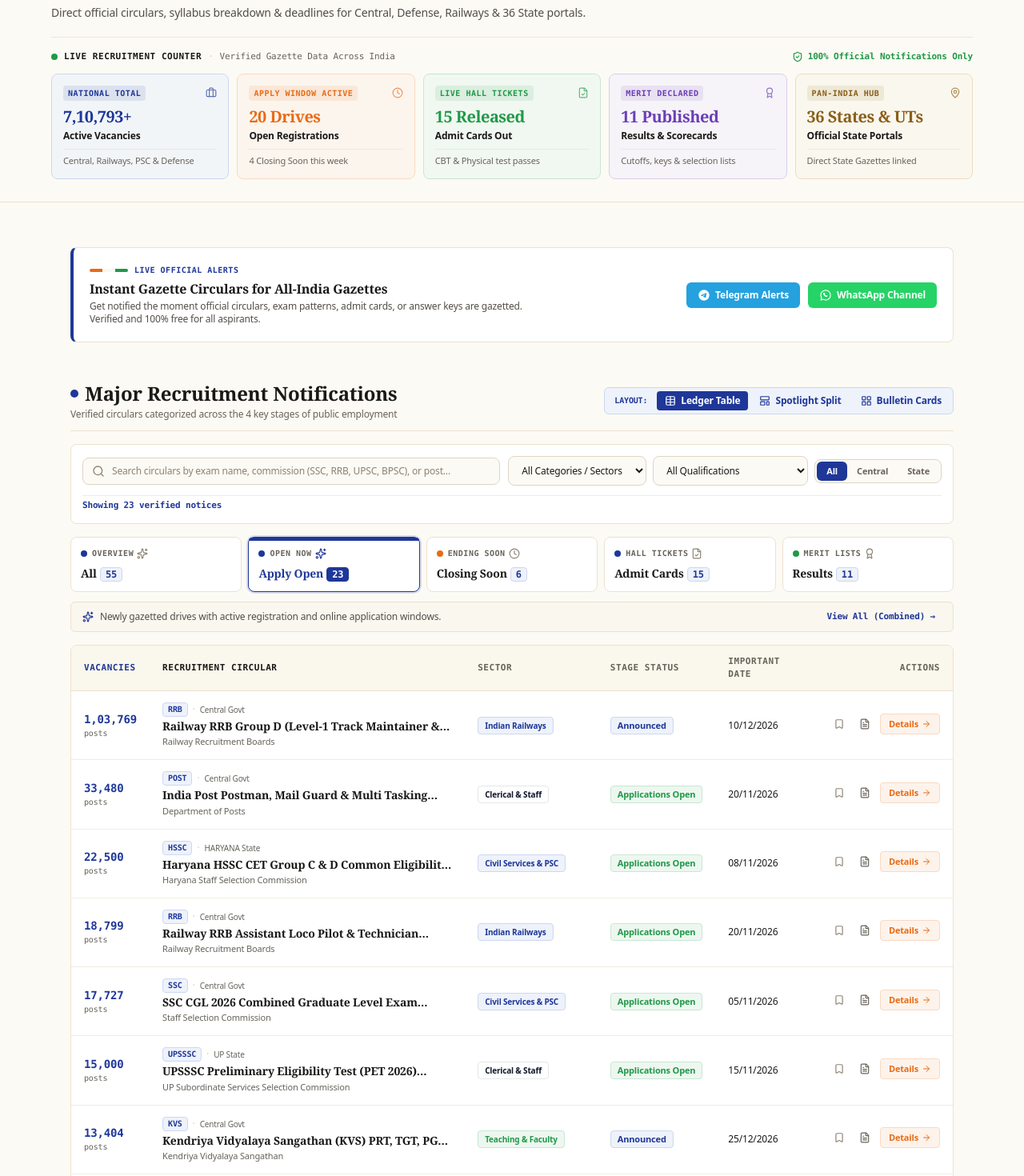
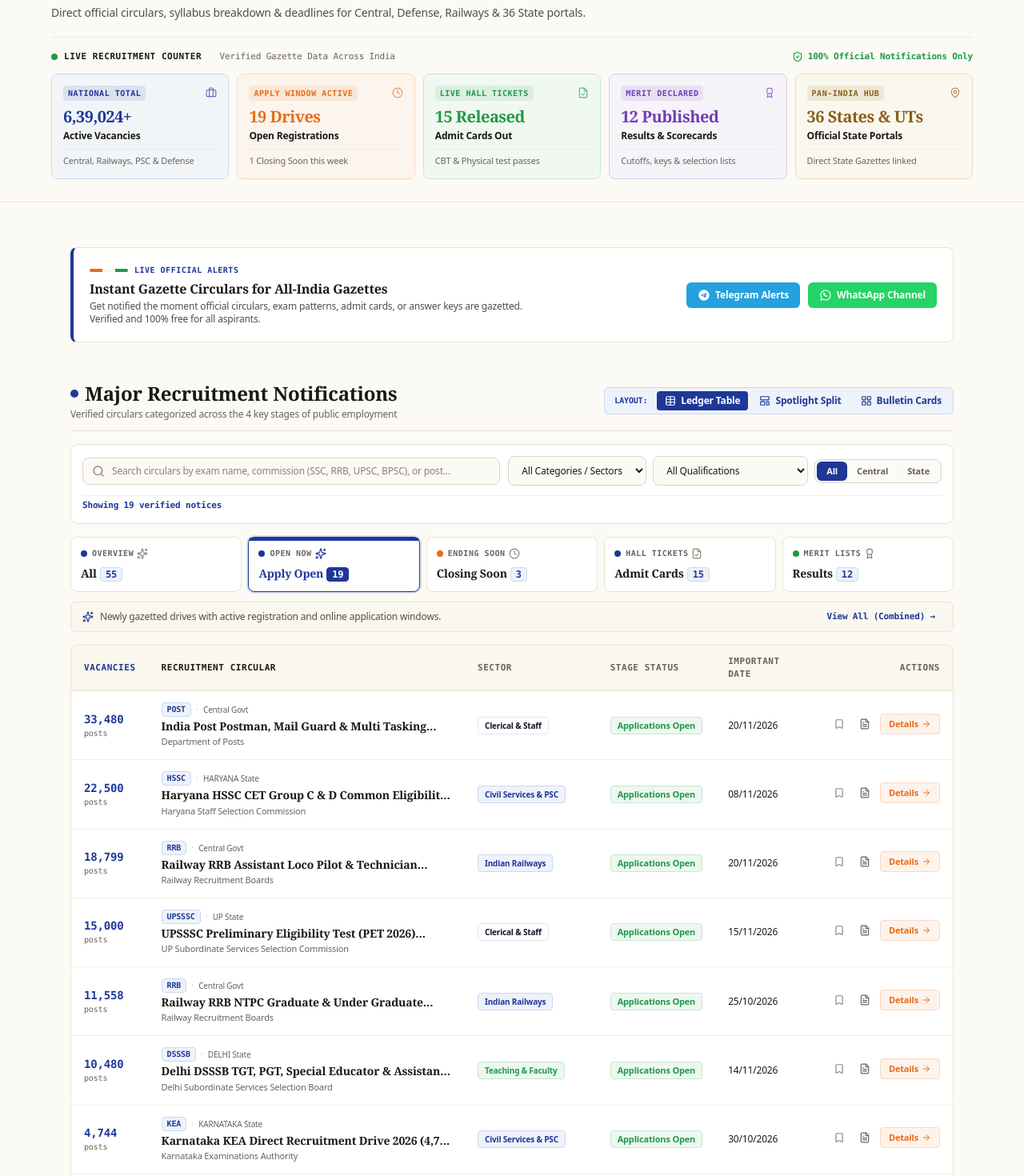
Before and after one commit to jawadhafeez171/indiajobnotice, a Next.js app: page / in a window 1280 px wide. Shown: the part 240-1710 px from the top of the page at 80% size. Built offline with nearby package versions, Linux system fonts and the light colour scheme.

Commit message:
fix(credibility): enforce automatic date-based status rule, fix historical recruitment cycles, clean outdated URLs, and server-render hero counters

```diff
--- a/src/components/home/HeroCounterDeck.tsx
+++ b/src/components/home/HeroCounterDeck.tsx
@@ -1,6 +1,6 @@
 "use client";
 
-import React, { useState, useEffect } from "react";
+import React from "react";
 import Link from "next/link";
 import { cn } from "@/lib/utils";
 import {
@@ -24,38 +24,6 @@
   statesCount?: number;
 }
 
-/**
- * Animated counter hook using requestAnimationFrame with smooth easeOutExpo easing
- */
-function useAnimatedCounter(targetValue: number, duration: number = 1400) {
-  const [count, setCount] = useState(0);
-
-  useEffect(() => {
-    let startTime: number | null = null;
-    let animationFrameId: number;
-
-    const step = (timestamp: number) => {
-      if (!startTime) startTime = timestamp;
-      const progress = Math.min((timestamp - startTime) / duration, 1);
-      // easeOutExpo curve for smooth finish
-      const easeProgress = progress === 1 ? 1 : 1 - Math.pow(2, -10 * progress);
-      const current = Math.floor(easeProgress * targetValue);
-      setCount(current);
-
-      if (progress < 1) {
-        animationFrameId = requestAnimationFrame(step);
-      } else {
-        setCount(targetValue);
-      }
-    };
-
-    animationFrameId = requestAnimationFrame(step);
-    return () => cancelAnimationFrame(animationFrameId);
-  }, [targetValue, duration]);
-
-  return count;
-}
-
 export function HeroCounterDeck({
   totalVacancies,
   openApplicationsCount,
@@ -64,17 +32,12 @@
   resultsCount,
   statesCount = 36,
 }: HeroCounterDeckProps) {
-  const animatedVacancies = useAnimatedCounter(totalVacancies, 1600);
-  const animatedOpen = useAnimatedCounter(openApplicationsCount, 1100);
-  const animatedAdmitCards = useAnimatedCounter(admitCardsCount, 1200);
-  const animatedResults = useAnimatedCounter(resultsCount, 1300);
-
   const stats = [
     {
       id: "vacancies",
       href: "#major-recruitments",
       badge: "National Total",
-      value: animatedVacancies.toLocaleString("en-IN") + "+",
+      value: totalVacancies.toLocaleString("en-IN") + "+",
       label: "Active Vacancies",
       subtext: "Central, Railways, PSC & Defense",
       icon: Briefcase,
@@ -88,7 +51,7 @@
       id: "open-apps",
       href: "#apply-open",
       badge: "Apply Window Active",
-      value: `${animatedOpen} Drives`,
+      value: `${openApplicationsCount} Drives`,
       label: "Open Registrations",
       subtext: `${closingSoonCount} Closing Soon this week`,
       icon: Clock,
@@ -102,7 +65,7 @@
       id: "admit-cards",
       href: "#admit-cards",
       badge: "Live Hall Tickets",
-      value: `${animatedAdmitCards} Released`,
+      value: `${admitCardsCount} Released`,
       label: "Admit Cards Out",
       subtext: "CBT & Physical test passes",
       icon: FileCheck,
@@ -116,7 +79,7 @@
       id: "results",
       href: "#results",
       badge: "Merit Declared",
-      value: `${animatedResults} Published`,
+      value: `${resultsCount} Published`,
       label: "Results & Scorecards",
       subtext: "Cutoffs, keys & selection lists",
       icon: Award,
--- a/src/components/jobs/MajorRecruitmentsSection.tsx
+++ b/src/components/jobs/MajorRecruitmentsSection.tsx
@@ -177,11 +177,11 @@
   const matchesStatus = (job: JobNotification, cat: StatusCategoryKey): boolean => {
     switch (cat) {
       case "APPLY_OPEN":
-        return job.status === "APPLY_OPEN" || job.status === "UPCOMING";
+        return job.status === "APPLY_OPEN" || job.status === "LAST_DATE_NEAR";
       case "CLOSING_SOON": {
         if (job.status === "LAST_DATE_NEAR") return true;
         const days = getDaysRemaining(job.applicationEndDate);
-        return days > 0 && days <= 10;
+        return days > 0 && days <= 7;
       }
       case "ADMIT_CARD":
         return job.status === "ADMIT_CARD_OUT";
--- a/src/data/jobs.ts
+++ b/src/data/jobs.ts
@@ -67,7 +67,62 @@
   vacancies: number;
 }
 
-export const SAMPLE_JOBS: JobNotification[] = [
+/**
+ * Automatically computes and enforces the lifecycle status of a notification
+ * based on current date, application windows, and published milestones.
+ * Prevents expired jobs from ever showing as active or open.
+ */
+export function computeJobStatus(
+  job: {
+    status: JobStatus;
+    applicationStartDate?: string;
+    applicationEndDate?: string;
+    admitCardDate?: string;
+    examDate?: string;
+    resultDate?: string;
+  },
+  referenceDateStr: string = "2026-10-18"
+): JobStatus {
+  // If result is officially declared, preserve RESULT_OUT
+  if (job.status === "RESULT_OUT") return "RESULT_OUT";
+  // If admit card / exam city slip is out, preserve ADMIT_CARD_OUT
+  if (job.status === "ADMIT_CARD_OUT") return "ADMIT_CARD_OUT";
+
+  const todayStr = referenceDateStr;
+
+  if (job.applicationEndDate) {
+    if (job.applicationEndDate < todayStr) {
+      // The application deadline has passed. It cannot be open or upcoming.
+      return "APPLICATIONS_CLOSED";
+    }
+  }
+
+  if (job.applicationStartDate) {
+    if (job.applicationStartDate > todayStr) {
+      // Registration start date is in the future
+      return "UPCOMING";
+    }
+  }
+
+  // Application is currently active
+  if (job.applicationEndDate) {
+    const end = new Date(job.applicationEndDate + "T23:59:59Z").getTime();
+    const ref = new Date(todayStr + "T00:00:00Z").getTime();
+    const diffDays = Math.ceil((end - ref) / (1000 * 60 * 60 * 24));
+    if (diffDays <= 7 && diffDays >= 0) {
+      return "LAST_DATE_NEAR";
+    }
+    return "APPLY_OPEN";
+  }
+
+  return job.status;
+}
+
+export function getEffectiveJobStatus(job: JobNotification): JobStatus {
+  return computeJobStatus(job);
+}
+
+const RAW_SAMPLE_JOBS: JobNotification[] = [
   // ==========================================
   // CENTRAL GOVERNMENT RECRUITMENT NOTIFICATIONS
   // ==========================================
@@ -108,8 +163,8 @@
   {
     id: "ssc-cgl-2026",
     slug: "ssc-cgl-recruitment-2026",
-    title: "SSC CGL 2026 Combined Graduate Level Exam (17,727 Posts)",
-    shortTitle: "SSC CGL 2026 Group B & C",
+    title: "SSC CGL 2024-25 Combined Graduate Level Exam (17,727 Posts) - Tier 1 Result & Tier 2 Schedule",
+    shortTitle: "SSC CGL 2024-25 (17,727 Posts)",
     organization: "Staff Selection Commission",
     orgShortCode: "SSC",
     stateSlug: "central",
@@ -121,18 +176,20 @@
     maxAge: 32,
     ageRelaxation: "OBC: 3 Years | SC/ST: 5 Years | PwD: 10 Years",
     salary: "Pay Level 4 to Level 8 (₹25,500 to ₹1,51,100)",
-    applicationStartDate: "2026-10-01",
-    applicationEndDate: "2026-11-05",
-    examDate: "December 2026 (Tier-1 CBT)",
-    status: "APPLY_OPEN",
+    applicationStartDate: "2024-06-24",
+    applicationEndDate: "2024-07-27",
+    examDate: "Tier-2 CBT in January 2025",
+    admitCardDate: "December 2024",
+    resultDate: "Tier-1 Result Declared",
+    status: "RESULT_OUT",
     officialPdfUrl: "https://ssc.gov.in",
-    applyOnlineUrl: "https://ssc.gov.in/portal/apply",
+    applyOnlineUrl: "https://ssc.gov.in",
     applicationFee: { ur_obc_ews: 100, sc_st: 0, female_or_pwd: 0 },
     selectionProcess: ["Tier 1 CBT Exam", "Tier 2 Computer Exam", "Document Verification & Medical"],
     keyHighlights: [
-      "17,727 Vacancies across Income Tax Inspector, Central Excise, ASO in MEA, ED, and Auditor posts",
-      "Tier 1 qualifying in nature with negative marking of 0.50",
-      "One-Time Registration (OTR) mandatory on new SSC portal",
+      "Official 17,727 Vacancies under SSC CGL 2024 Notice F. No. HQ-PPI03/11/2024-PP_1",
+      "Tier-1 written scorecards and cut-off marks officially published on ssc.gov.in",
+      "Shortlisted candidates eligible for Tier-2 examination across Inspector, ASO and Auditor posts",
     ],
     syllabusSummary: "Tier-1: General Intelligence (50 marks), General Awareness (50 marks), Quantitative Aptitude (50 marks), English Comprehension (50 marks). Total 200 marks, 60 minutes.",
     viewsCount: 98400,
@@ -141,8 +198,8 @@
   {
     id: "ssc-gd-constable-2026",
     slug: "ssc-gd-constable-recruitment-2026",
-    title: "SSC GD Constable in BSF, CISF, CRPF, SSB, ITBP, AR & SSF (39,481 Posts)",
-    shortTitle: "SSC GD Constable 39,481 Posts",
+    title: "SSC GD Constable in CAPFs & Assam Rifles (2024-25 Drive - 39,481 Posts)",
+    shortTitle: "SSC GD Constable (39,481 Posts)",
     organization: "Staff Selection Commission",
     orgShortCode: "SSC",
     stateSlug: "central",
@@ -154,18 +211,18 @@
     maxAge: 23,
     ageRelaxation: "OBC: 3 Years | SC/ST: 5 Years | Ex-Servicemen: 3 Years after deduction of military service",
     salary: "Pay Level 3 (₹21,700 to ₹69,100) for all General Duty Constables",
-    applicationStartDate: "2026-09-05",
-    applicationEndDate: "2026-10-14",
-    examDate: "January - February 2027",
+    applicationStartDate: "2024-09-05",
+    applicationEndDate: "2024-10-14",
+    examDate: "January - February 2025 (CBT)",
     status: "APPLICATIONS_CLOSED",
     officialPdfUrl: "https://ssc.gov.in",
     applyOnlineUrl: "https://ssc.gov.in",
     applicationFee: { ur_obc_ews: 100, sc_st: 0, female_or_pwd: 0 },
     selectionProcess: ["Computer Based Examination (CBE 160 Marks)", "Physical Standard Test (PST)", "Physical Efficiency Test (PET Run)", "Detailed Medical Examination (DME)"],
     keyHighlights: [
-      "Online registration closed on 14 October 2026; Application correction window active on ssc.gov.in",
-      "39,481 Vacancies across 7 Central Armed Police Forces (CAPFs) & Assam Rifles",
-      "Computer Based Examination (CBE) scheduled for January - February 2027 in 13 languages",
+      "Official notification for 39,481 vacancies across BSF, CISF, CRPF, SSB, ITBP, AR & SSF",
+      "Online registration closed on 14 October 2024; CBT exam scheduled for early 2025 across national centers",
+      "Computer Based Examination (CBE) conducted in English, Hindi and 13 regional languages",
     ],
     syllabusSummary: "80 Questions, 160 Marks (60 minutes): General Intelligence & Reasoning (20 Qs, 40 M), General Knowledge (20 Qs, 40 M), Elementary Mathematics (20 Qs, 40 M), English/Hindi (20 Qs, 40 M). Negative marking: 0.25 marks.",
     viewsCount: 135000,
@@ -206,14 +263,14 @@
   {
     id: "rrb-group-d-2026",
     slug: "railway-rrb-group-d-level-1-recruitment-2026",
-    title: "Railway RRB Group D (Level-1 Track Maintainer & Pointsman) 1,03,769 Posts",
-    shortTitle: "RRB Group D (Level-1 Posts)",
+    title: "Railway RRB Group D (Level-1 Track Maintainer & Pointsman - 32,000+ Posts Expected)",
+    shortTitle: "RRB Group D (32,000+ Expected)",
     organization: "Railway Recruitment Boards",
     orgShortCode: "RRB",
     stateSlug: "central",
     isCentral: true,
     category: "Railways",
-    totalVacancies: 103769,
+    totalVacancies: 32000,
     qualifications: ["10th High School Pass OR ITI from NCVT/SCVT"],
     minAge: 18,
     maxAge: 33,
@@ -228,9 +285,9 @@
     applicationFee: { ur_obc_ews: 500, sc_st: 250, female_or_pwd: 250 },
     selectionProcess: ["Computer Based Test (CBT 100 Marks)", "Physical Efficiency Test (PET)", "Document Verification & Medical Examination"],
     keyHighlights: [
-      "1,03,769 Vacancies across 16 Railway Zonal divisions in India",
-      "PET Male: Carry 35 kg weight for 100m in 2 minutes + 1000m run in 4 min 15 sec",
-      "Fee Refund: ₹400 refunded to general candidates on appearing in CBT",
+      "Tentative ~32,000+ vacancies under the Ministry of Railways Annual Recruitment Calendar",
+      "Level-1 posts for Track Maintainer Grade IV, Pointsman, and Assistant Workshop across 16 Zonal Railways",
+      "Computer Based Test (CBT) followed by physical efficiency test (PET)",
     ],
     syllabusSummary: "General Science (25 Qs), Mathematics (25 Qs), General Intelligence & Reasoning (30 Qs), General Awareness & Current Affairs (20 Qs). Total 100 Qs, 90 mins.",
     viewsCount: 165000,
@@ -463,7 +520,7 @@
   {
     id: "upsc-capf-ac-2026",
     slug: "upsc-capf-assistant-commandant-recruitment-2026",
-    title: "UPSC Central Armed Police Forces Assistant Commandant (CAPF AC Exam 2026)",
+    title: "UPSC Central Armed Police Forces Assistant Commandant (CAPF AC Exam 2026 - Applications Closed)",
     shortTitle: "UPSC CAPF AC (506 Posts)",
     organization: "Union Public Service Commission",
     orgShortCode: "UPSC",
@@ -479,7 +536,7 @@
     applicationStartDate: "2026-04-24",
     applicationEndDate: "2026-05-14",
     examDate: "August 2026",
-    status: "UPCOMING",
+    status: "APPLICATIONS_CLOSED",
     officialPdfUrl: "https://upsc.gov.in",
     applyOnlineUrl: "https://upsconline.nic.in",
     applicationFee: { ur_obc_ews: 200, sc_st: 0, female_or_pwd: 0 },
@@ -591,8 +648,8 @@
   {
     id: "ibps-clerk-2026",
     slug: "ibps-clerk-crp-clerk-xiv-recruitment-2026",
-    title: "IBPS Clerk XIV Recruitment in 11 Public Sector Banks (6,128 Posts)",
-    shortTitle: "IBPS Clerk XIV Examination",
+    title: "IBPS Clerk XIV (CRP Clerks-XIV 2024-25) 6,128 Posts Mains Scorecard & Allotment",
+    shortTitle: "IBPS Clerk XIV (6,128 Posts)",
     organization: "Institute of Banking Personnel Selection",
     orgShortCode: "IBPS",
     stateSlug: "central",
@@ -614,8 +671,9 @@
     applicationFee: { ur_obc_ews: 850, sc_st: 175 },
     selectionProcess: ["Online Preliminary Examination (100 Marks)", "Online Main Examination (200 Marks)"],
     keyHighlights: [
-      "Provisional allotment to Bank of India, PNB, Central Bank, Union Bank, Indian Bank",
-      "Single common clerical exam for all national public sector banks",
+      "Official 6,128 Clerical Cadre vacancies across 11 Public Sector Banks under CRP Clerks-XIV",
+      "Provisional allotment and state-wise cutoffs published on ibps.in",
+      "Single national examination for clerical cadre across participating banks",
     ],
     syllabusSummary: "Mains: General/Financial Awareness (50 Qs, 50M), General English (40 Qs, 40M), Reasoning & Computer (50 Qs, 60M), Quantitative Aptitude (50 Qs, 50M). Total 190 Qs, 200 marks, 160 minutes.",
     viewsCount: 44200,
@@ -640,8 +698,8 @@
     applicationEndDate: "2026-08-16",
     examDate: "Phase-II: 19 October 2026",
     status: "ADMIT_CARD_OUT",
-    officialPdfUrl: "https://www.rbi.org.in",
-    applyOnlineUrl: "https://ibpsonline.ibps.in/rbiojul24/",
+    officialPdfUrl: "https://opportunities.rbi.org.in",
+    applyOnlineUrl: "https://opportunities.rbi.org.in",
     applicationFee: { ur_obc_ews: 850, sc_st: 100 },
     selectionProcess: ["Phase-I Online Examination (200 Marks)", "Phase-II Online Objective & Descriptive (300 Marks)", "Interview (75 Marks)"],
     keyHighlights: [
@@ -655,7 +713,7 @@
   {
     id: "india-post-gds-2026",
     slug: "india-post-gramin-dak-sevak-gds-recruitment-2026",
-    title: "India Post Gramin Dak Sevak (GDS) Branch Postmaster & ABPM (44,228 Posts)",
+    title: "India Post Gramin Dak Sevak (GDS July 2024 Schedule) 44,228 Posts Merit List & Result",
     shortTitle: "India Post GDS (44,228 Posts)",
     organization: "Department of Posts (India Post)",
     orgShortCode: "POST",
@@ -677,9 +735,9 @@
     applicationFee: { ur_obc_ews: 100, sc_st: 0, female_or_pwd: 0 },
     selectionProcess: ["No Written Exam - 100% Merit Based on 10th Standard Marks", "Document Verification & Biometric Match at Divisional Head Post Office"],
     keyHighlights: [
-      "44,228 Posts across all 23 Postal Circles in India",
+      "Official 44,228 Posts across all 23 Postal Circles under July 2024 Schedule",
       "Zero examination fee for SC, ST, Female, and Transgender candidates",
-      "Mandatory knowledge of cycling and local state dialect",
+      "100% merit-based selection formulated from Class 10th board marks",
     ],
     syllabusSummary: "Selection is strictly based on the system-generated merit list prepared on the basis of marks obtained in 10th class board examination.",
     viewsCount: 178000,
@@ -1023,8 +1081,8 @@
   {
     id: "bpsc-tre-3-teacher-result",
     slug: "bpsc-school-teacher-tre-3-result-cut-off-2026",
-    title: "BPSC School Teacher Recruitment (TRE 3.0) 87,774 Posts Final Scorecard & Cutoff",
-    shortTitle: "BPSC TRE 3.0 Teacher Results",
+    title: "BPSC School Teacher Recruitment (TRE 3.0 - Advt 22/2024) 87,774 Posts Final Scorecard & Cutoff",
+    shortTitle: "BPSC TRE 3.0 (Advt 22/2024)",
     organization: "Bihar Public Service Commission",
     orgShortCode: "BPSC",
     stateSlug: "bihar",
@@ -1046,6 +1104,7 @@
     applicationFee: { ur_obc_ews: 750, sc_st: 200 },
     selectionProcess: ["Written Objective Examination (150 Marks)", "Document Verification at District Headquarter"],
     keyHighlights: [
+      "Official 87,774 vacancies under BPSC Advt 22/2024 across Primary, Middle, Secondary & Higher Secondary schools",
       "Class 1-5, 6-8, 9-10, and 11-12 teacher category-wise cut-off marks released",
       "Merit PDF lists published along with roll-number wise district allocation",
     ],
@@ -1135,8 +1194,8 @@
   {
     id: "up-police-constable-2026",
     slug: "up-police-constable-60244-recruitment",
-    title: "UP Police Constable Recruitment (60,244 Posts) Re-Exam Final Answer Key & Result",
-    shortTitle: "UPPRPB Police Constable 60,244",
+    title: "UP Police Constable Recruitment (Advt 2023-24 - 60,244 Posts) Re-Exam Final Answer Key & Result",
+    shortTitle: "UP Police Constable (60,244 Posts)",
     organization: "UP Police Recruitment and Promotion Board",
     orgShortCode: "UPPRPB",
     stateSlug: "up",
@@ -1158,6 +1217,7 @@
     applicationFee: { ur_obc_ews: 400, sc_st: 400 },
     selectionProcess: ["OMR Written Exam (300 Marks)", "Document Verification & Physical Standard Test (PST)", "Physical Efficiency Test (Run)"],
     keyHighlights: [
+      "Official 60,244 Civil Police Constable drive under UPPRPB Advt Dec 2023 / Re-Exam August 2024",
       "Final Answer Keys and Scorecard release notification published",
       "Cut-off marks released category-wise for DV/PST round",
       "Running: 4.8 km in 25 mins for males, 2.4 km in 14 mins for females",
@@ -1169,7 +1229,7 @@
   {
     id: "uppsc-pcs-2026",
     slug: "uppsc-combined-state-upper-subordinate-pcs-2026",
-    title: "UPPSC Combined State / Upper Subordinate Services (PCS) Pre Exam 2026",
+    title: "UPPSC Combined State / Upper Subordinate Services (PCS Pre Exam 2026 - Applications Closed)",
     shortTitle: "UPPSC PCS Prelims 2026",
     organization: "Uttar Pradesh Public Service Commission",
     orgShortCode: "UPPSC",
@@ -1186,7 +1246,7 @@
     applicationEndDate: "2026-04-02",
     examDate: "December 2026",
     admitCardDate: "Expected 10 Days Before Exam",
-    status: "UPCOMING",
+    status: "APPLICATIONS_CLOSED",
     officialPdfUrl: "https://uppsc.up.nic.in",
     applyOnlineUrl: "https://uppsc.up.nic.in",
     applicationFee: { ur_obc_ews: 125, sc_st: 65, female_or_pwd: 25 },
@@ -1916,8 +1976,8 @@
     examDate: "Written Exam Completed",
     resultDate: "District-wise Provisional Selection List Out",
     status: "RESULT_OUT",
-    officialPdfUrl: "https://policerecruitment2024.mahait.org",
-    applyOnlineUrl: "https://policerecruitment2024.mahait.org",
+    officialPdfUrl: "https://www.mahapolice.gov.in",
+    applyOnlineUrl: "https://policerecruitment.mahait.org",
     applicationFee: { ur_obc_ews: 450, sc_st: 350 },
     selectionProcess: ["Physical Standard Test (PST) & Physical Test (50 Marks)", "Written Examination (100 Marks)", "Character Verification & Medical"],
     keyHighlights: [
@@ -1965,6 +2025,11 @@
     featured: true,
   },
 ];
+
+export const SAMPLE_JOBS: JobNotification[] = RAW_SAMPLE_JOBS.map((job) => ({
+  ...job,
+  status: computeJobStatus(job),
+}));
 
 export function getJobsByState(stateSlug: string, includeCentral = true): JobNotification[] {
   if (stateSlug === "central" || stateSlug === "all") {
```
